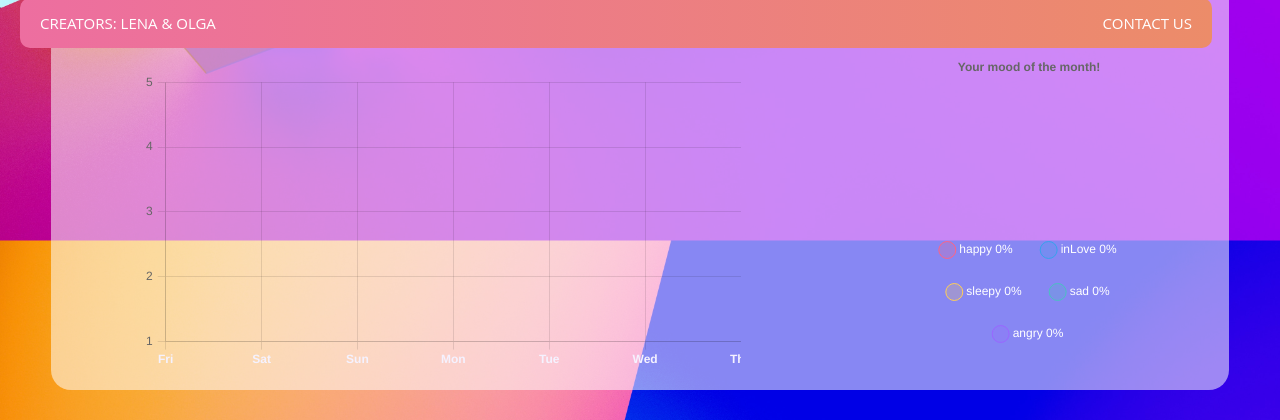
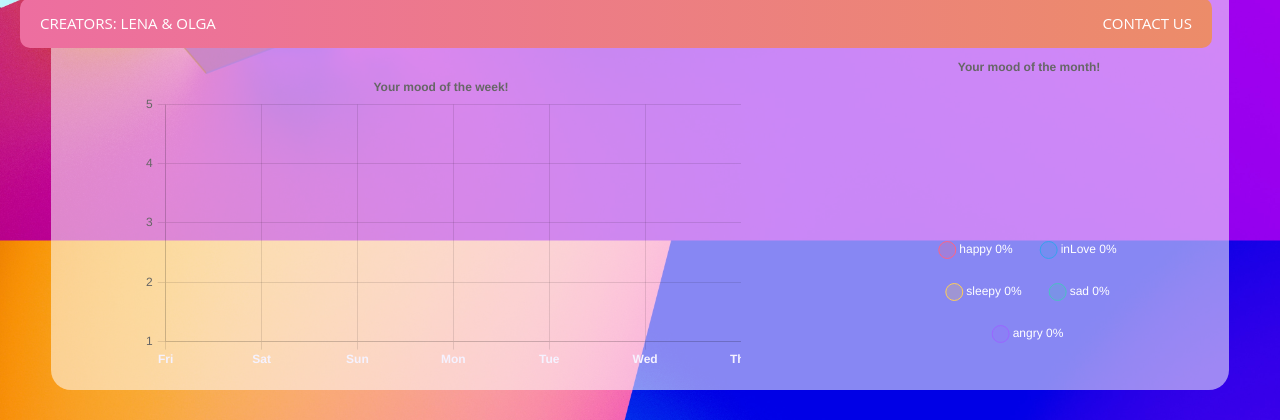
Before and after one commit to lenaimdahl/fun-fair-frontend, a React (Create React App) app: page /profile in a window 1280 px wide. Shown: the part 732-1152 px from the top of the page. Built offline with nearby package versions, Linux system fonts and the light colour scheme; no server answers.

Commit message:
added title to line chart

```diff
--- a/src/component/LineChart.jsx
+++ b/src/component/LineChart.jsx
@@ -50,9 +50,10 @@ export const options = {
   plugins: {
     legend: {
       display: false,
-      title: {
-        display: false,
-      },
+    },
+    title: {
+      display: true,
+      text: "Your mood of the week!",
     },
   },
   scales: {
```
